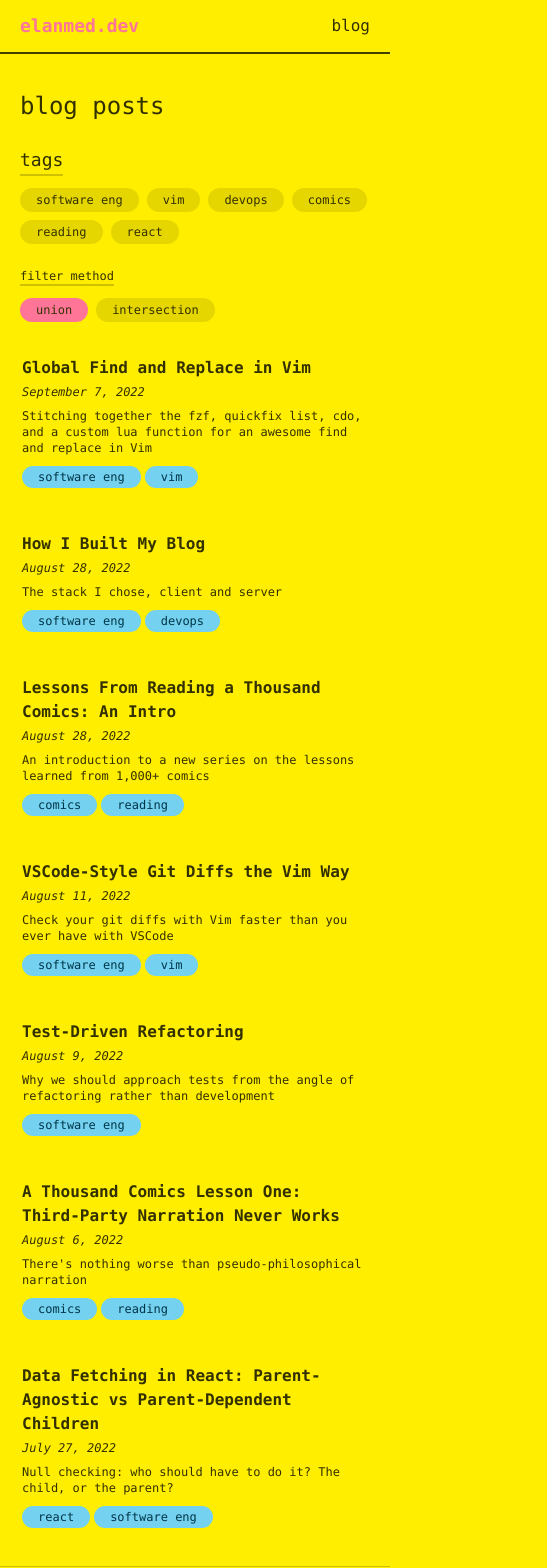
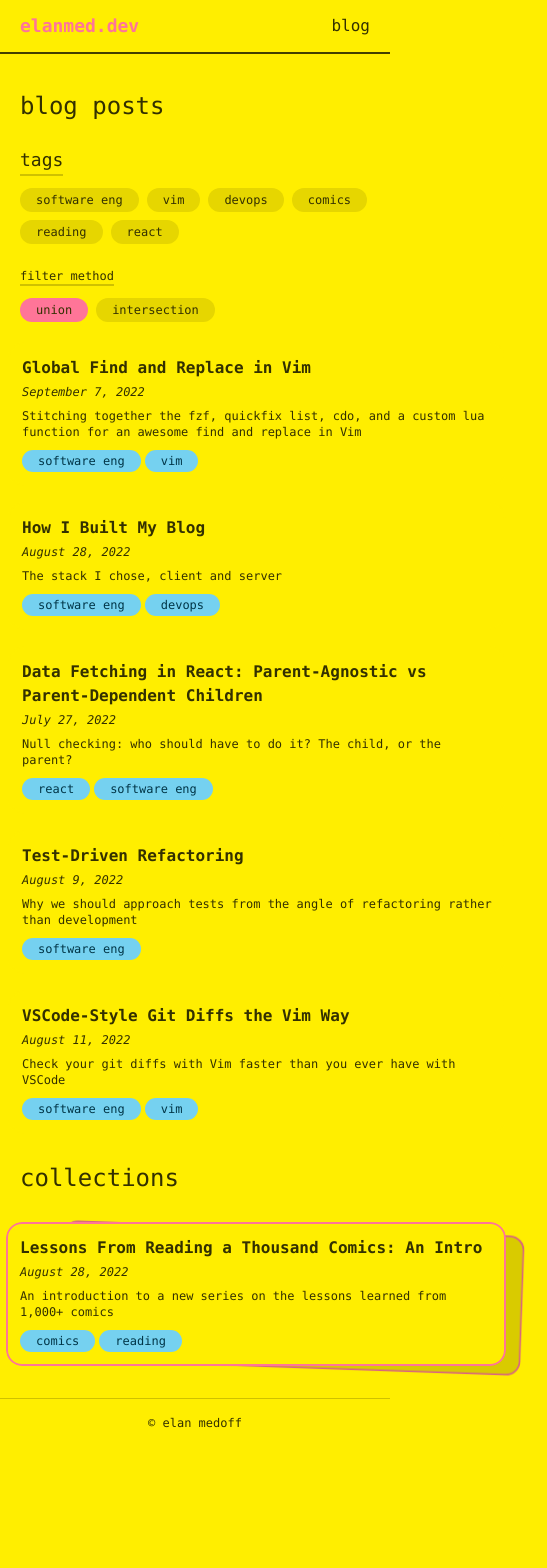
Before and after one commit to ElanMedoff/personal-site, a Next.js app: page /blog in a window 390 px wide. Shown: the top 1568 px of the page, 547 px wide, since content can reach past the window. After the commit the page ends 1447 px from the top, so only its background shows below. Built offline with nearby package versions, Linux system fonts and the light colour scheme.

Commit message:
render collections in swipers, figure out mobile

```diff
--- a/components/BlogCard.tsx
+++ b/components/BlogCard.tsx
@@ -2,24 +2,31 @@ import cx from "classnames";
 import Link from "next/link";
 import { Metadata } from "../utils/postHelpers";
 
-export default function BlogCard({ metadata }: { metadata: Metadata }) {
+export default function BlogCard({
+  metadata,
+  className,
+}: {
+  metadata: Metadata;
+  className?: string;
+}) {
   return (
     <Link href={`/blog/${metadata.slug}`}>
       <div
         className={cx(
-          "max-w-[500px] cursor-pointer rounded-2xl flex items-center p-3 gap-3",
-          "border-base-100 border-2 hover:border-primary"
+          "max-w-[500px] cursor-pointer rounded-2xl flex items-center p-3 gap-3 bg-base-100",
+          "border-base-100 border-2 hover:border-primary",
+          className
         )}
       >
-        <div className="">
-          <h2 className="font-semibold mb-1">{metadata.title}</h2>
-          <p className="text-xs italic mb-2">{metadata.lastUpdated}</p>
-          <p className="text-xs mb-2">{metadata.abstract}</p>
+        <div>
+          <h2 className="mb-1 font-semibold">{metadata.title}</h2>
+          <p className="mb-2 text-xs italic">{metadata.lastUpdated}</p>
+          <p className="mb-2 text-xs">{metadata.abstract}</p>
           <div>
             {metadata.tags.map((tag, index) => (
               <span
                 key={index}
-                className="bg-secondary text-secondary-content rounded-full px-4 py-1 text-xs mr-1"
+                className="px-4 py-1 mr-1 text-xs rounded-full bg-secondary text-secondary-content"
               >
                 {tag}
               </span>
--- /dev/null
+++ b/components/Cards.tsx
@@ -0,0 +1,23 @@
+import cx from "classnames";
+import React, { ReactNode } from "react";
+import { Swiper, SwiperSlide } from "swiper/react";
+import { EffectCards } from "swiper";
+import "swiper/css";
+import "swiper/css/effect-cards";
+
+export default function Cards({ slides }: { slides: ReactNode[] }) {
+  return (
+    <Swiper
+      effect={"cards"}
+      grabCursor={true}
+      modules={[EffectCards]}
+      className="ml-2 max-w-[500px] w-full"
+    >
+      {slides.map((slide, index) => (
+        <SwiperSlide key={index} className="rounded-2xl">
+          {slide}
+        </SwiperSlide>
+      ))}
+    </Swiper>
+  );
+}
--- a/package.json
+++ b/package.json
@@ -20,7 +20,8 @@
     "react-markdown": "^8.0.3",
     "react-syntax-highlighter": "^15.5.0",
     "rehype-raw": "^6.1.1",
-    "sass": "^1.53.0"
+    "sass": "^1.53.0",
+    "swiper": "^8.3.2"
   },
   "devDependencies": {
     "@types/node": "18.0.6",
--- a/pages/blog/index.tsx
+++ b/pages/blog/index.tsx
@@ -1,18 +1,49 @@
 import cx from "classnames";
 import { useState } from "react";
 import BlogCard from "../../components/BlogCard";
+import Cards from "../../components/Cards";
 import { fetchAllMetadata, Metadata } from "../../utils/postHelpers";
 
-export default function Blog({ allMetadata }: { allMetadata: Metadata[] }) {
+const orderPosts = (posts: Metadata[], method: "date" | "collection") => {
+  return posts.sort((a, b) =>
+    method === "collection"
+      ? new Date(b.lastUpdated).getTime() - new Date(a.lastUpdated).getTime()
+      : (a.collection?.order ?? 0) - (b.collection?.order ?? 0)
+  );
+};
+
+const getPostsByCollection = (posts: Metadata[], allCollections: string[]) => {
+  return allCollections.map((collectionName) => {
+    return orderPosts(
+      posts.filter((post) => post.collection?.name === collectionName),
+      "collection"
+    );
+  });
+};
+
+const getPostsWoCollection = (posts: Metadata[]) => {
+  return posts.filter(({ collection }) => collection === null);
+};
+
+export default function Blog({ allPosts }: { allPosts: Metadata[] }) {
   const [selectedTags, setSelectedTags] = useState<string[]>([]);
   const [filterMethod, setFilterMethod] = useState<"union" | "intersection">(
     "union"
   );
-  const allTags = Array.from(
-    new Set(allMetadata.map(({ tags }) => tags).flat())
+
+  const allTags = Array.from(new Set(allPosts.map(({ tags }) => tags).flat()));
+
+  const allCollections = Array.from(
+    new Set(
+      allPosts
+        .map(({ collection }) => collection?.name)
+        .filter(
+          (value: string | undefined): value is string => value != undefined
+        )
+    )
   );
 
-  const filteredPosts = allMetadata.filter((metadata) => {
+  const filteredPosts = allPosts.filter((metadata) => {
     const numOverlappingTags = metadata.tags.filter((tag) =>
       selectedTags.includes(tag)
     ).length;
@@ -21,30 +52,64 @@ export default function Blog({ allMetadata }: { allMetadata: Metadata[] }) {
       ? numOverlappingTags > 0
       : numOverlappingTags === selectedTags.length;
   });
-  const orderedPosts = filteredPosts.sort((a, b) => {
-    return (
-      new Date(b.lastUpdated).getTime() - new Date(a.lastUpdated).getTime()
+
+  const renderPostsWoCollection = () => {
+    if (selectedTags.length > 0) {
+      const postsWoCollection = getPostsWoCollection(filteredPosts);
+      return orderPosts(postsWoCollection, "date").map((metadata, index) => (
+        <BlogCard metadata={metadata} key={index} />
+      ));
+    }
+
+    const postsWoCollection = getPostsWoCollection(allPosts);
+    return orderPosts(postsWoCollection, "date").map((metadata, index) => (
+      <BlogCard metadata={metadata} key={index} />
+    ));
+  };
+
+  const renderPostsByCollection = () => {
+    if (selectedTags.length > 0) {
+      return getPostsByCollection(filteredPosts, allCollections).map(
+        (postsByCollection, index) => (
+          <Cards
+            key={index}
+            slides={postsByCollection.map((metadata, index) => (
+              <BlogCard
+                metadata={metadata}
+                key={index}
+                className="absolute border-2 border-primary"
+              />
+            ))}
+          />
+        )
+      );
+    }
+
+    return getPostsByCollection(allPosts, allCollections).map(
+      (postsByCollection, index) => (
+        <Cards
+          key={index}
+          slides={postsByCollection.map((metadata, index) => (
+            <BlogCard
+              metadata={metadata}
+              key={index}
+              className="border-2 border-primary"
+            />
+          ))}
+        />
+      )
     );
-  });
+  };
 
   return (
     <>
       <h1 className="p-3 text-2xl">blog posts</h1>
       <div className="flex flex-wrap-reverse gap-5">
         <section className="flex flex-col gap-4 flex-grow-[3] flex-shrink-[3] basis-[300px]">
-          {selectedTags.length > 0
-            ? orderedPosts.map((metadata, index) => (
-                <BlogCard metadata={metadata} key={index} />
-              ))
-            : allMetadata
-                .sort(
-                  (a, b) =>
-                    new Date(b.lastUpdated).getTime() -
-                    new Date(a.lastUpdated).getTime()
-                )
-                .map((metadata, index) => (
-                  <BlogCard metadata={metadata} key={index} />
-                ))}
+          {renderPostsWoCollection()}
+          {/* // TODO: figure out how to conditionally render this */}
+          <h2 className="p-3 text-2xl">collections</h2>
+          <div className="ml-[-10px]">{renderPostsByCollection()}</div>
         </section>
         <section className="flex-grow-[2] flex-shrink-[2] basis-[200px]">
           <h2 className="m-3 text-lg border-b-2 w-max border-b-base-300">
@@ -117,7 +182,7 @@ export default function Blog({ allMetadata }: { allMetadata: Metadata[] }) {
 export async function getStaticProps() {
   return {
     props: {
-      allMetadata: fetchAllMetadata(),
+      allPosts: fetchAllMetadata(),
     },
   };
 }
```
Also changed, not shown: 1 other file (tests, documents, lock files or other folders).
